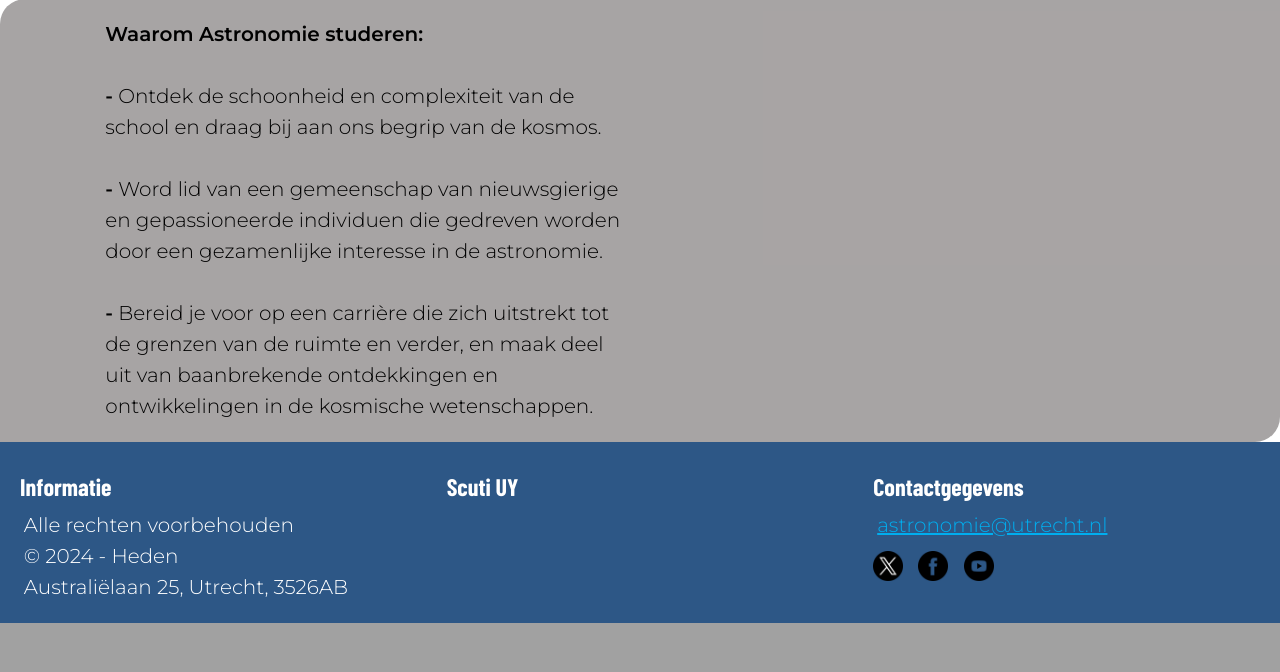
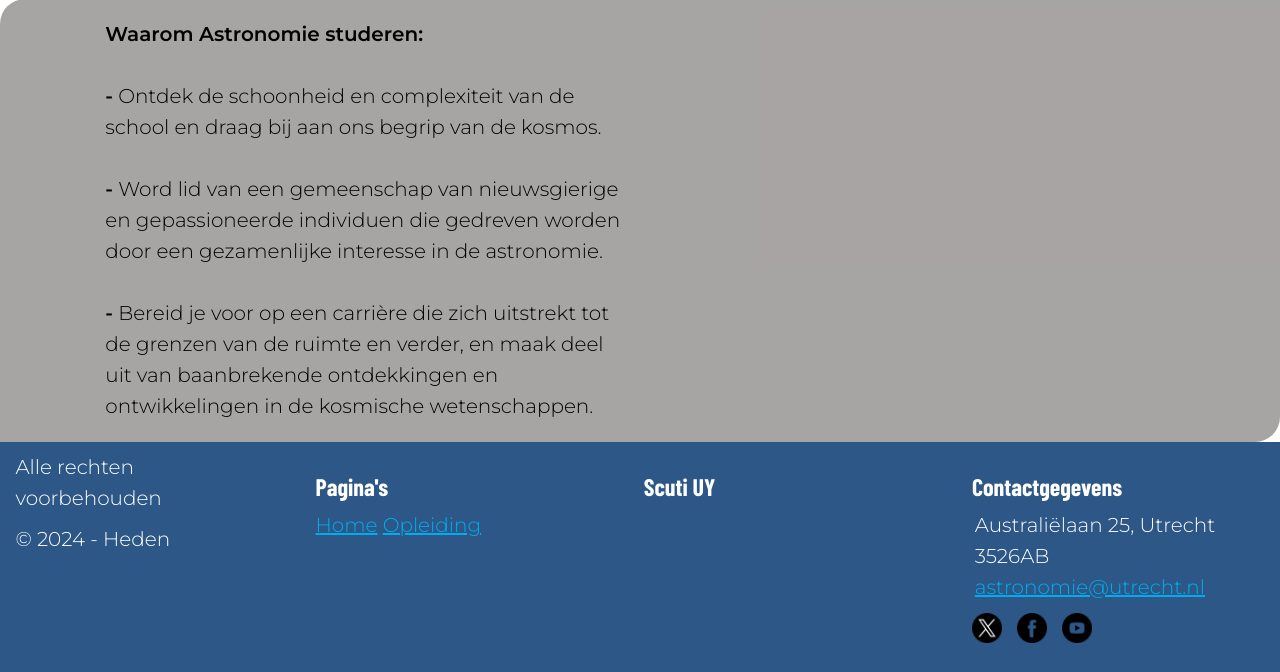
Before and after one commit to stmmarvin/Project-4-Astronomie, a PHP site: page / in a window 1280 px wide. Shown: the part 3038-3710 px from the top of the page. Before the commit the page ends 3661 px from the top, so only its background shows below. Run offline with PHP 8.4, Linux system fonts and the light colour scheme; some web fonts are replaced.

Commit message:
Update index.php

```diff
--- a/index.php
+++ b/index.php
@@ -98,11 +98,15 @@
 
 
 <footer class="footer">
+      <p><div class="rechten">
+      <p>Alle rechten voorbehouden</p>
+      <p>© 2024 - Heden</p>
+      </div></p>
   <div class="footer-column">
-    <h3>Informatie</h3>
-    <p>Alle rechten voorbehouden</p>
-    <p>© 2024 - Heden</p>
-    <p>Australiëlaan 25, Utrecht, 3526AB</p>
+    <h3>Pagina's</h3>
+      <a href="../index.php">Home</a>
+      <a href="../Opleiding/opleiding.php">Opleiding</a>
+      <!--<a href="ContactP/contact.php">Contact</a> Pagina is nog niet nodig in sprint 1-->
   </div>
   <div class="footer-column">
     <h3>Scuti UY</h3>
@@ -110,6 +114,7 @@
   </div>
   <div class="footer-column">
     <h3>Contactgegevens</h3>
+    <p>Australiëlaan 25, Utrecht 3526AB</p>
     <p><a href="mailto:astronomie@utrecht.nl">astronomie@utrecht.nl</a></p>
     <div class="social-media-links">
       <a href="https://twitter.com/utrecht" class="social-media-link" id="twitter">
```
